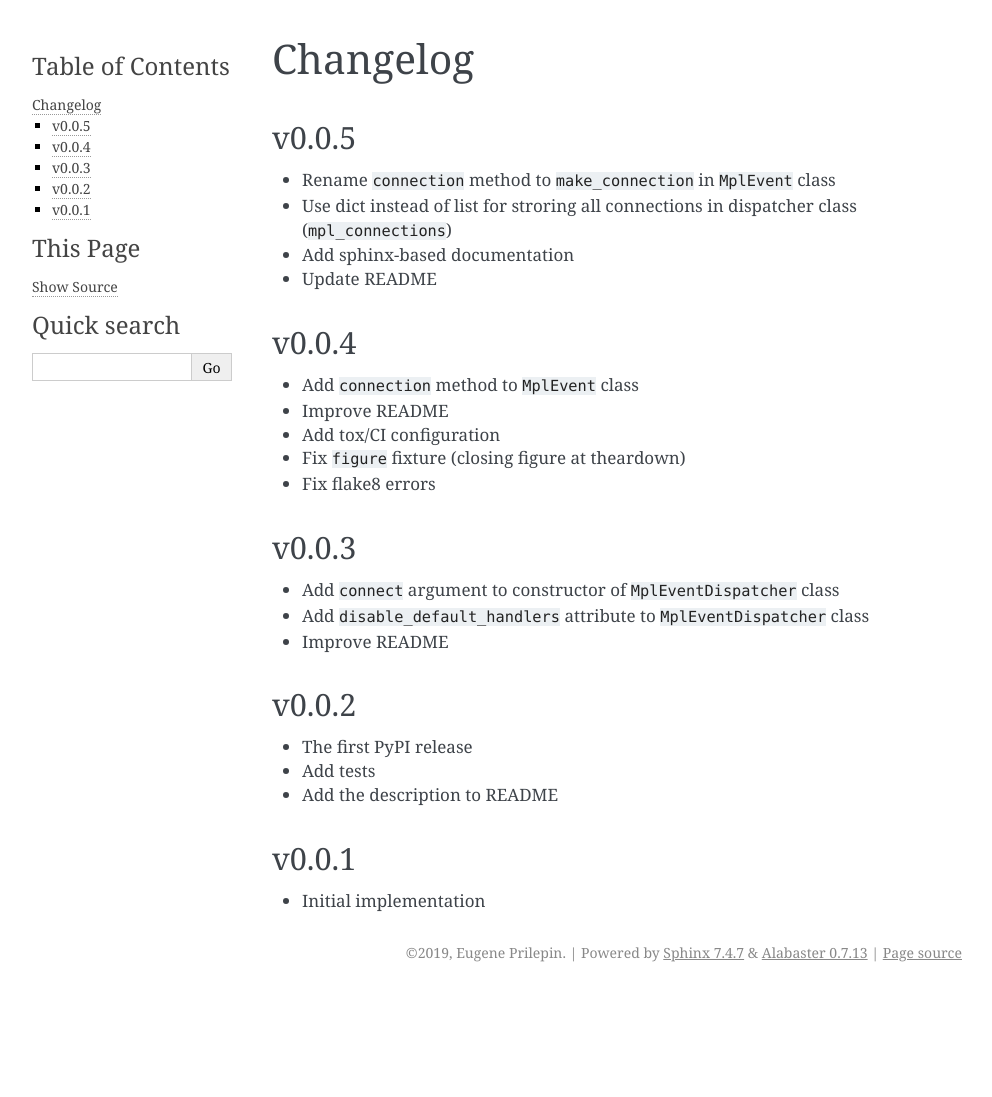
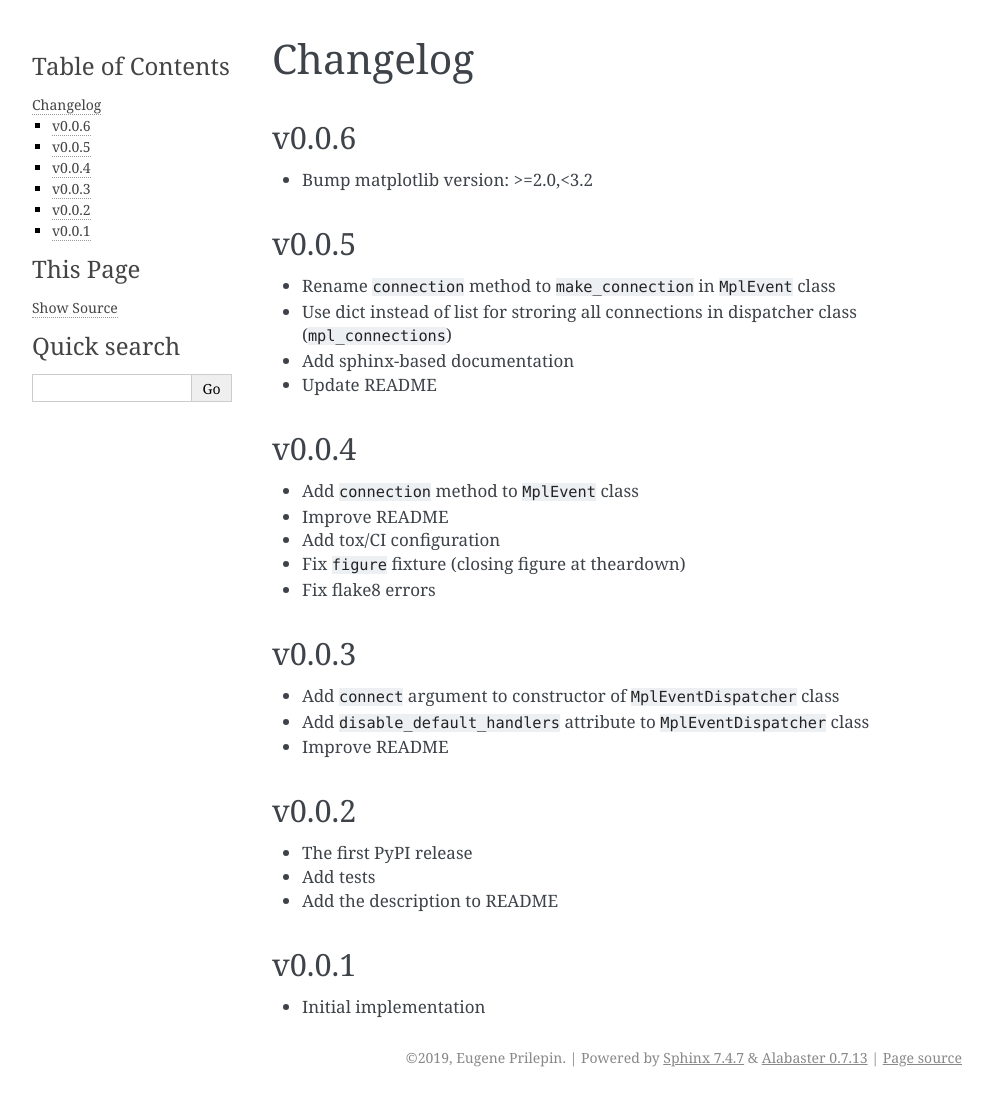
Before and after one commit to espdev/mpl-events, a Sphinx documentation site: the page built from docs/changelog.rst, in a window 1280 px wide. Shown: the whole page, without its empty margins (148-1140 px from the left). Built offline with Sphinx 7.4.7, drawn with Linux system fonts in a browser that asks for light colours; before the commit the page ends 992 px from its top, so only the background shows below that.

Commit message:
Bump version to 0.0.6

```diff
--- a/docs/changelog.rst
+++ b/docs/changelog.rst
@@ -1,5 +1,10 @@
 Changelog
 =========
+
+v0.0.6
+------
+
+* Bump matplotlib version: >=2.0,<3.2
 
 v0.0.5
 ------
--- a/mpl_events/__version__.py
+++ b/mpl_events/__version__.py
@@ -1,3 +1,3 @@
 # -*- coding: utf-8 -*-
 
-__version__ = '0.0.5'
+__version__ = '0.0.6'
```
